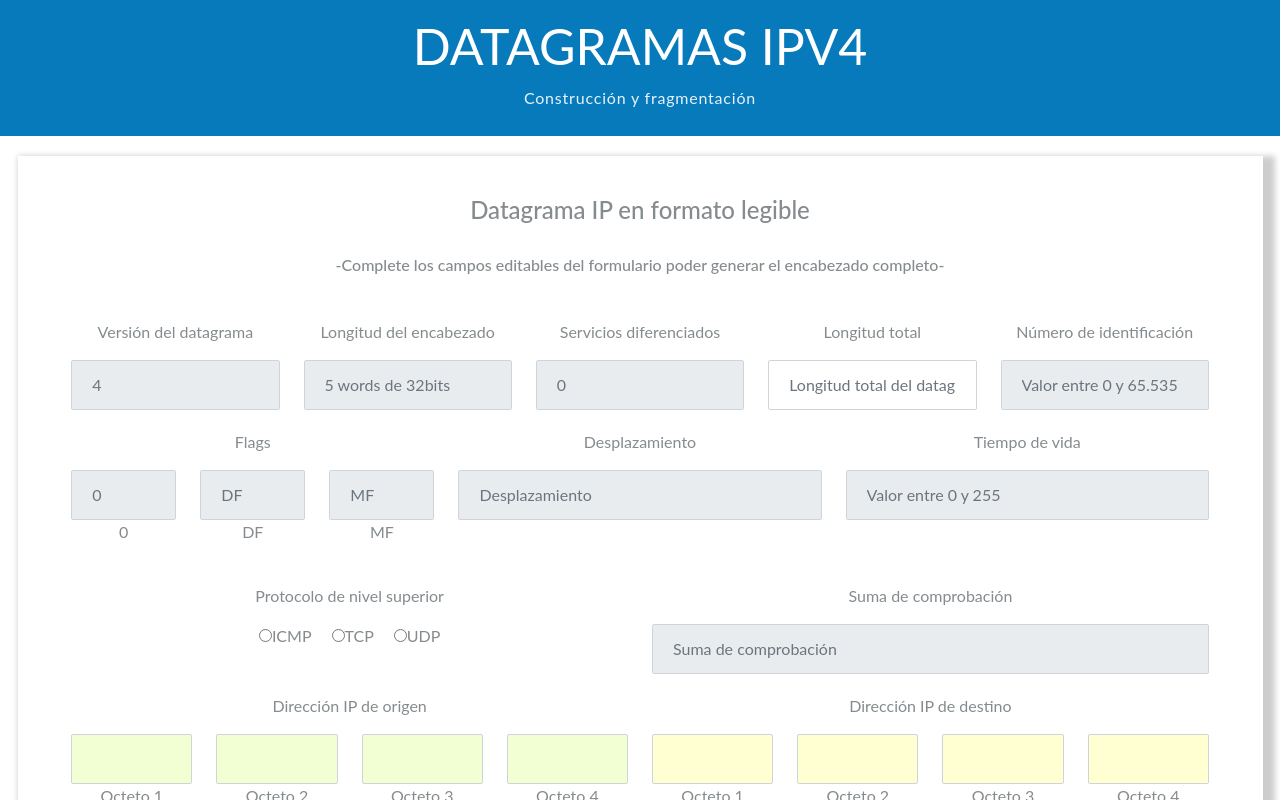
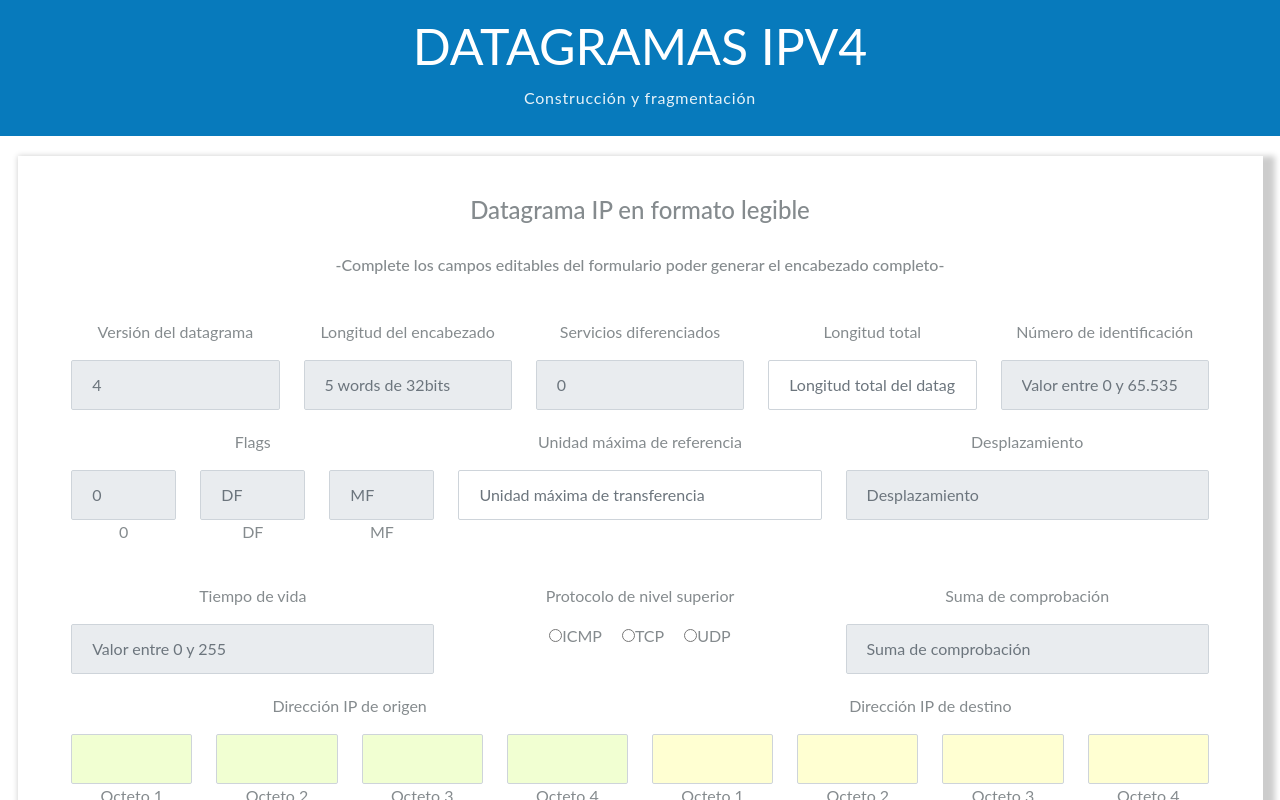
Before and after one commit to AlejandraCaicedo/proyecto1_redesII, an Angular app in the folder proyectoredes/: page / in a window 1280 px wide. Shown: the top 800 px of the page. Built offline with nearby package versions, Linux system fonts and the light colour scheme.

Commit message:
Cambios Finales

```diff
--- a/proyectoredes/src/app/app.component.html
+++ b/proyectoredes/src/app/app.component.html
@@ -63,7 +63,7 @@
               <div class="col-sm">
                 <label for="id">Número de identificación</label>
                 <p></p>
-                <input type="text" class="form-control" placeholder="Valor entre 0 y 65.535" id="id" readonly>
+                <input type="text" class="form-control" placeholder="{{identificacion}}" id="id" readonly>
               </div>
             </div>
           </div>
@@ -95,22 +95,29 @@
               </div>
 
               <div class="col-sm">
+                <label for="mtu">Unidad máxima de referencia</label>
+                <p></p>
+                <input type="number" class="form-control" placeholder="Unidad máxima de transferencia" id="mtu" #MTU>
+              </div>
+
+              <div class="col-sm">
                 <label for="desplazamiento">Desplazamiento</label>
                 <p></p>
                 <input type="text" class="form-control" placeholder="Desplazamiento" id="desplazamiento" readonly>
               </div>
 
-              <div class="col-sm">
-                <label for="ttl">Tiempo de vida</label>
-                <p></p>
-                <input type="text" class="form-control" placeholder="Valor entre 0 y 255" id="ttl" readonly>
-              </div>
 
             </div>
           </div>
 
           <div class="form-group">
             <div class="row">
+
+              <div class="col-sm">
+                <label for="ttl">Tiempo de vida</label>
+                <p></p>
+                <input type="text" class="form-control" placeholder="{{tiempoDeVida}}" id="ttl" readonly>
+              </div>
 
               <div class="col-sm">
                 <label>Protocolo de nivel superior</label>
@@ -210,7 +217,7 @@
           </div>
 
           <div class="form-group">
-            <button (click)="generarDatagrama(longitudTotal.valueAsNumber, ipOrigen1.valueAsNumber, ipOrigen2.valueAsNumber, ipOrigen3.valueAsNumber, ipOrigen4.valueAsNumber,
+            <button (click)="generarDatagrama(MTU.valueAsNumber, longitudTotal.valueAsNumber, ipOrigen1.valueAsNumber, ipOrigen2.valueAsNumber, ipOrigen3.valueAsNumber, ipOrigen4.valueAsNumber,
               ipDestino1.valueAsNumber, ipDestino2.valueAsNumber, ipDestino3.valueAsNumber, ipDestino4.valueAsNumber)"
               type="button" class="btn btn-lg btn-primary">Generar
               encabezado</button>
@@ -226,12 +233,12 @@
 
     <div class="form-group">
       <label for="floatingTextarea">Encabezado Datagrama IPv4 en formato binario</label>
-      <textarea class="form-control" placeholder="Encabezado Datagrama IPv4" id="floatingTextarea" readonly></textarea>
+      <textarea class="form-control" placeholder="{{ fragmentosBinarios }}" id="floatingTextarea" readonly></textarea>
     </div>
 
     <div class="form-group">
       <label for="floatingTextarea">Encabezado Datagrama IPv4 en formato Hexadecimal</label>
-      <textarea class="form-control" placeholder="Encabezado Datagrama IPv4" id="floatingTextarea" readonly></textarea>
+      <textarea class="form-control" placeholder="{{ fragmentos }}" id="floatingTextarea" cols="40" readonly></textarea>
     </div>
 
   </div>
--- a/proyectoredes/src/app/app.component.ts
+++ b/proyectoredes/src/app/app.component.ts
@@ -12,22 +12,35 @@ export class AppComponent {
   longitudEncabezado = "0100";
   serviciosDiferenciados = "00000000";
 
-  // Identificación y TTL generados Aleatoriamente
-  identificacionNum = generarNumeroAleatorio(0, 65535);
-  identificacion = agregarCeros(this.identificacionNum.toString(2), 16);
-  identificacionHexa = convertirBinarioHexa(this.identificacion);
-  tiempoDeVidaNum = generarNumeroAleatorio(0, 255);
-  tiempoDeVida = agregarCeros(this.tiempoDeVidaNum.toString(2), 8);
+  // Datos Aleatorios
+  identificacion: String[] = ["Valor entre 0 y 65.535"];
+  tiempoDeVida: String[] = ["Valor entre 0 y 255"];
 
   // Datos Ingresados
-  MTU: number = 1500;
+  MTU: number = 0;
   longitudTotal: number = 0;
   protocoloNum: String = "";
   ipOrigen = "";
   ipDestino = "";
 
-  generarDatagrama(longitudTotal: number, ipOrigen1: number, ipOrigen2: number, ipOrigen3: number, ipOrigen4: number,
+  checksum = "";
+
+  fragmentos: String = "Encabezado Datagrama IPv4";
+  // fragmentosBinarios: String[] = ["Encabezado Datagrama IPv4"];
+  fragmentosBinarios: String = "Encabezado Datagrama IPv4";
+
+  generarDatagrama(MTU: number, longitudTotal: number, ipOrigen1: number, ipOrigen2: number, ipOrigen3: number, ipOrigen4: number,
     ipDestino1: number, ipDestino2: number, ipDestino3: number, ipDestino4: number) {
+
+    // Identificación y TTL generados Aleatoriamente
+    let identificacionNum = generarNumeroAleatorio(0, 65535);
+    let identificacion = agregarCeros(identificacionNum.toString(2), 16);
+    this.identificacion = convertirBinarioHexa(identificacion);
+    let identificacionHexa = convertirBinarioHexa(identificacion);
+    let tiempoDeVidaNum = generarNumeroAleatorio(0, 255);
+    let tiempoDeVida = agregarCeros(tiempoDeVidaNum.toString(2), 8);
+    this.tiempoDeVida = convertirBinarioHexa(tiempoDeVida);
+
 
     this.ipOrigen = agregarCeros(ipOrigen1.toString(2), 8) + agregarCeros(ipOrigen2.toString(2), 8) +
       agregarCeros(ipOrigen3.toString(2), 8) + agregarCeros(ipOrigen4.toString(2), 8);
@@ -35,11 +48,17 @@ export class AppComponent {
     this.ipDestino = agregarCeros(ipDestino1.toString(2), 8) + agregarCeros(ipDestino2.toString(2), 8) +
       agregarCeros(ipDestino3.toString(2), 8) + agregarCeros(ipDestino4.toString(2), 8);
 
-    // Array de Datagramas, si existen más de 1
-    let resultado = fragmentarDataGrama(this.MTU, this.version, this.longitudEncabezado, longitudTotal, this.serviciosDiferenciados,
-      "1111100111011100", "01000000", this.protocoloNum, this.ipOrigen, this.ipDestino);
+    // Array de Datagramas, si existen más de 1 Desplazamiento(Quemado)
+    let resultado = fragmentarDataGrama(MTU, this.version, this.longitudEncabezado, longitudTotal, this.serviciosDiferenciados,
+      "1111100111011100", tiempoDeVida, this.protocoloNum, this.ipOrigen, this.ipDestino);
 
-    console.log(resultado);
+    let fragmento = separarBits(resultado);
+    this.fragmentos = fragmento.join(' ').replace(/ /g, "\n").replace(/,/g, " ");
+
+    let fragmentoBinario = separarBitsBinario(resultado);
+    this.fragmentosBinarios = fragmentoBinario.join().replace(/;/g, "\n").replace(/,/g, " ");
+
+    console.log(separarBitsBinario(resultado));
   }
 
   radioChangeHandler(event: any) {
@@ -57,7 +76,6 @@ function fragmentarDataGrama(MTU, longitudEncabezado, version, longitudTotal, se
   var flags = "001";
 
   for (let index = 0; index < cantidadFragmentos; index++) {
-
 
     var longitudTotalB = agregarCeros(MTU.toString(2), 16);
     var desplazamientoB = agregarCeros(desplazamiento.toString(2), 13);
@@ -139,3 +157,95 @@ function agregarCeros(binario, longitud) {
 function generarNumeroAleatorio(min, max) {
   return Math.floor(Math.random() * (max - min)) + min;
 }
+
+/**
+ * Convierte un numero binario de 8 bits a hexadecimal
+ * @param {*} Binario
+ * @returns
+ */
+function binHex(Binario: string) {
+
+  let decimalTemporal = parseInt(Binario, 2);
+  let Hexadecimal = decimalTemporal.toString(16);
+
+  return Hexadecimal;
+}
+
+/**
+* Separa los bits del encabezado en tramos de 8 bits
+* @param {*} arreglo
+* @returns arreglo con parejas hexadecimales
+*/
+function separarBits(arreglo) {
+
+  let fragment = [];
+
+  for (let index = 0; index < arreglo.length; index++) {
+
+    let parejas = [];
+    var fragmento = arreglo[index];
+    var hexa = '';
+
+    var pareja = '';
+
+    for (let i = 0; i < fragmento.length; i++) {
+
+      pareja = pareja + (fragmento[i]);
+
+      if (pareja.length == 8) {
+
+        hexa = binHex(pareja);
+
+        if (hexa.length == 1) {
+
+          hexa = '0' + hexa;
+        }
+        parejas.push(hexa);
+
+        pareja = '';
+      }
+    }
+
+    fragment.push(parejas);
+  }
+
+  return fragment;
+}
+
+
+function separarBitsBinario(arreglo: string[]) {
+
+  let fragment = [];
+  let con = 0;
+
+  for (let index = 0; index < arreglo.length; index++) {
+
+    let octetos = [];
+    var fragmento = arreglo[index];
+    var octeto = '';
+
+    var pareja = '';
+
+    for (let i = 0; i < fragmento.length; i++) {
+
+      pareja = pareja + (fragmento[i]);
+      con++;
+
+      if (pareja.length == 8) {
+        octeto = pareja;
+        octetos.push(octeto);
+        pareja = '';
+      }
+
+      if(con == 32){
+        octetos.push(";")
+        con = 0;
+      }
+    }
+
+    fragment.push(octetos);
+    octetos.push(";");
+  }
+
+  return fragment;
+}
```
